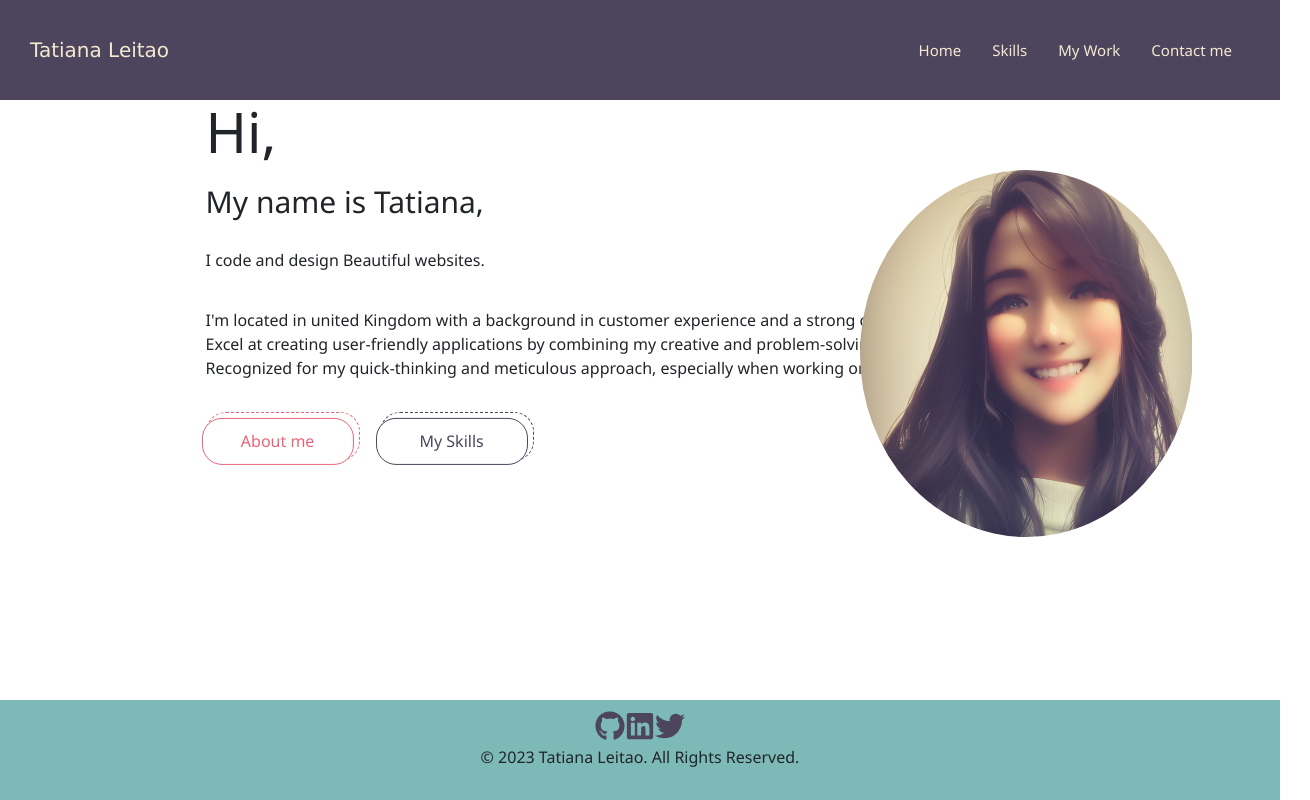
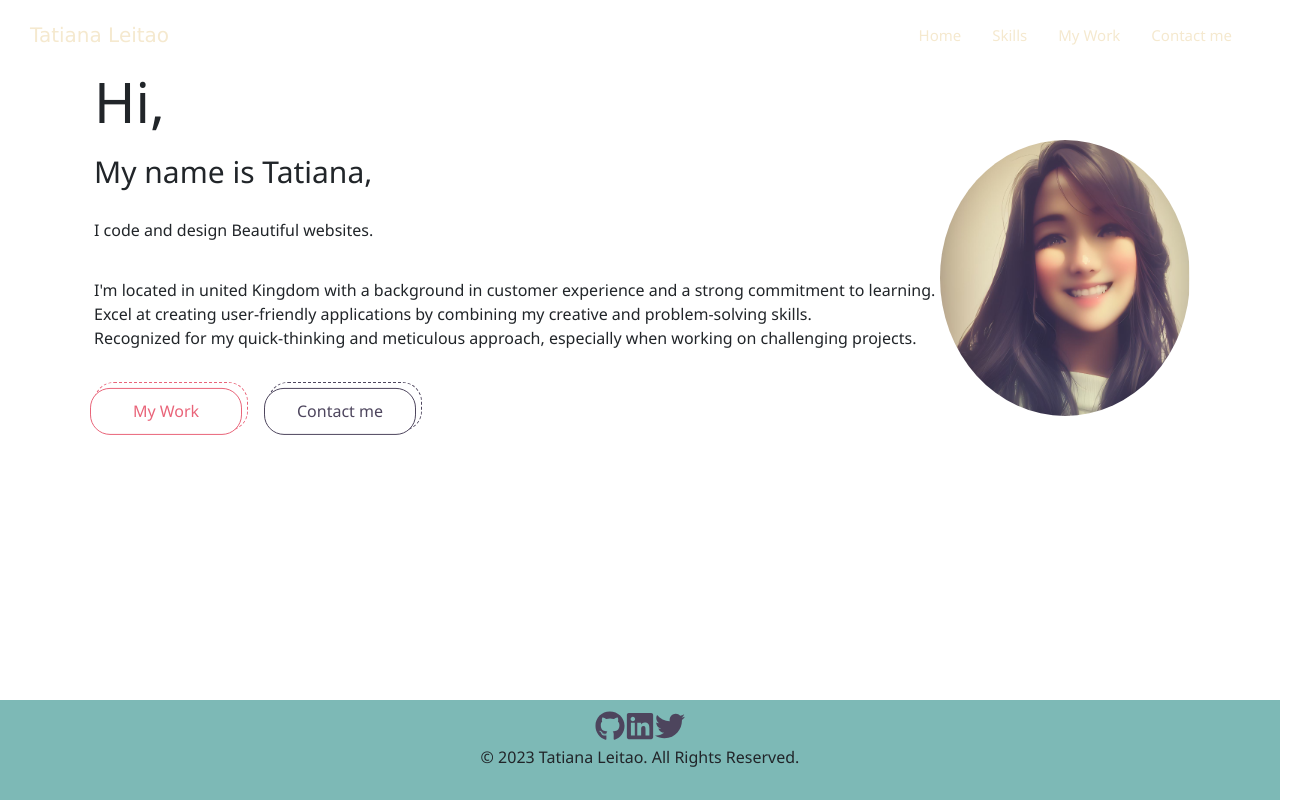
Before and after one commit to felisbertotati/react-portfolio, a React (Create React App) app in the folder react-portfolio/: page / in a window 1280 px wide. Shown: the whole page, 1310 px wide, since content can reach past the window. Built offline with nearby package versions, Linux system fonts and the light colour scheme.

Commit message:
- added link fo web site in packge.json

```diff
--- a/react-portfolio/package.json
+++ b/react-portfolio/package.json
@@ -8,8 +8,10 @@
     "@testing-library/user-event": "^13.5.0",
     "bootstrap": "^5.3.0-alpha1",
     "icons": "^1.0.0",
+    "nodemailer": "^6.9.1",
     "react": "^18.2.0",
     "react-bootstrap": "^2.7.2",
+    "react-day-and-night-toggle": "^1.0.18",
     "react-dom": "^18.2.0",
     "react-icons": "^4.8.0",
     "react-router-dom": "^6.8.2",
--- a/react-portfolio/src/App.css
+++ b/react-portfolio/src/App.css
@@ -22,11 +22,25 @@ footer {
 
 /*navbar style*/
 
+:root {
+  --text-color: #333;
+  --bg-color: #fff;
+}
+.dark-mode {
+  --text-color: #fff;
+  --bg-color: #333;
+}
 .navbar {
-  background-color: #4d455d;
-  height: 100px;
+  background-color: var(--bg-color);
+  color: var(--text-color);
+  height: 70px;
   width: 100%;
 }
+
+/* .navbar {
+  background-color: #4d455d;
+
+} */
 
 .nav-link {
   color: #f5e9cf;
@@ -62,7 +76,7 @@ footer {
 .childOne {
   position: absolute;
   top: 50%;
-  left: 60%;
+  left: 50%;
   transform: translate(-50%, -50%);
 }
 
@@ -87,12 +101,13 @@ footer {
   position: absolute;
   top: 70px;
   right: 50px;
-  width: 300px;
+  width: 220px;
   height: auto;
 }
 
 .avatarImage {
   border-radius: 50%;
+  width: 250px;
 }
 
 /*Buttons style*/
@@ -160,6 +175,13 @@ footer {
 .btn-two:hover {
   color: #f5e9cf;
   background-color: #4d455d;
+}
+
+.carousel-control-prev-icon,
+.carousel-control-next-icon {
+  display: flex;
+  align-items: center;
+  font-size: 1.5rem;
 }
 
 /*Footer*/
@@ -252,6 +274,7 @@ footer {
   width: 100%;
   height: 100%;
 }
+
 .card-one {
   position: absolute;
   top: 5px;
@@ -316,6 +339,14 @@ footer {
   color: #f5e9cf;
 }
 
+.btn-skills {
+  display: flex;
+  justify-content: center;
+  color: #e96479;
+  font-size: 20px;
+  padding-top: 30px;
+}
+
 /*Button*/
 .contacts-button {
   position: absolute; /* or fixed, or sticky */
--- a/react-portfolio/src/App.js
+++ b/react-portfolio/src/App.js
@@ -6,6 +6,7 @@ import Skills from "./pages/Skills";
 import Contacts from "./pages/Contacts";
 import Footer from "./components/Footer";
 import { Route, Routes } from "react-router-dom";
+
 import "./App.css";
 
 function App() {
--- a/react-portfolio/src/components/Navbar.js
+++ b/react-portfolio/src/components/Navbar.js
@@ -3,7 +3,7 @@ import React from "react";
 function Navbar() {
   return (
     <>
-      <nav className="navbar navbar-expand-lg ">
+      <nav className="navbar navbar-expand-lg">
         <a className="logo" href="/">
           Tatiana Leitao
         </a>
@@ -26,7 +26,6 @@ function Navbar() {
             <a className="nav-link" href="/">
               Home
             </a>
-
             <a className="nav-link " href="/skills">
               Skills
             </a>
--- a/react-portfolio/src/myprojects.json
+++ b/react-portfolio/src/myprojects.json
@@ -3,36 +3,42 @@
     "id": 1,
     "name": "Horiseon",
     "image": "../images/horiseon_ori.png",
-    "about": " Organize the website with semantic HTML "
+    "about": " Organize the website with semantic HTML ",
+    "url": "https://felisbertotati.github.io/Semantic-HTML/"
   },
   {
     "id": 2,
     "name": "Finances",
     "image": "../images/finances.png",
-    "about": "Real-world situation on analyzing the financial records of a company. "
+    "about": "Real-world situation on analyzing the financial records of a company. ",
+    "url": "https://felisbertotati.github.io/Console-Finances/"
   },
   {
     "id": 3,
     "name": "Code Quiz",
     "image": "../images/codequiz.png",
-    "about": "Create a multiple-choice coding quiz that can keep track of the high scores."
+    "about": "Create a multiple-choice coding quiz that can keep track of the high scores.",
+    "url": "https://felisbertotati.github.io/Code-Quiz/"
   },
   {
     "id": 4,
     "name": "Daily Planner ",
     "image": "../images/dailyplanner.png",
-    "about": "Create a calendar app allowing user's to save events for each hour of the day. "
+    "about": "Create a calendar app allowing user's to save events for each hour of the day. ",
+    "url": "https://github.com/felisbertotati/Daily-Planner-Calendar"
   },
   {
     "id": 5,
     "name": "Weather App",
     "image": "../images/weather.png",
-    "about": " Create a weather dashboar application allowing users see the weather forecast. "
+    "about": " Create a weather dashboar application allowing users see the weather forecast. ",
+    "url": "https://felisbertotati.github.io/Weather-App/"
   },
   {
     "id": 6,
     "name": "Calorie",
     "image": "../images/calorie.png",
-    "about": "App that allows users choose tips of cousin and ingredients "
+    "about": "App that allows users choose tips of cousin and ingredients ",
+    "url": "https://marilynwho.github.io/calory-app/"
   }
 ]
--- a/react-portfolio/src/pages/Contacts.js
+++ b/react-portfolio/src/pages/Contacts.js
@@ -1,9 +1,19 @@
 import React from "react";
 
 function Contacts() {
+  const sendEmail = () => {
+    const recipient = "tatiana_felisberto_@hotmail.com";
+    const subject = "Message from Contact Form";
+    const name = document.getElementById("name-input").value;
+    const email = document.getElementById("email-input").value;
+    const message = document.getElementById("message-input").value;
+    const body = `Name: ${name}\nEmail: ${email}\nMessage: ${message}`;
+    window.location.href = `mailto:${recipient}?subject=${subject}&body=${body}`;
+  };
+
   return (
     <>
-      <div className="wrapper">
+      <div className="">
         <h2 className="skills">Contact me</h2>
         <div className="container">
           <div class="input-group pt-3">
@@ -11,9 +21,10 @@ function Contacts() {
             <input
               type="text"
               class="form-control"
-              placeholder="Ricky"
-              aria-label="Username"
+              placeholder="Name"
+              aria-label="Name"
               aria-describedby="basic-addon1"
+              id="name-input"
             />
           </div>
           <div class="input-group pt-3">
@@ -21,9 +32,10 @@ function Contacts() {
             <input
               type="text"
               class="form-control"
-              placeholder="Ricky@gmail.com"
-              aria-label="Username"
+              placeholder="Email"
+              aria-label="Email"
               aria-describedby="basic-addon1"
+              id="email-input"
             />
           </div>
           <div class="input-group pt-3">
@@ -32,14 +44,15 @@ function Contacts() {
               type="text"
               class="form-control"
               placeholder="Message"
-              aria-label="Username"
+              aria-label="Message"
               aria-describedby="basic-addon1"
               style={{ height: 150 }}
+              id="message-input"
             />
           </div>
-          <a href="/" className="btn contacts-button">
+          <button className="btn contacts-button" onClick={sendEmail}>
             Send
-          </a>
+          </button>
         </div>
       </div>
     </>
--- a/react-portfolio/src/pages/HomePage.js
+++ b/react-portfolio/src/pages/HomePage.js
@@ -7,7 +7,7 @@ function HomePage() {
     <>
       <div class="jumbotron">
         <div className="row row-cols-1 row-cols-sm-1 row-cols-md-2 row-cols-lg-1">
-          <div className="container childOne">
+          <div className="childOne">
             <h1 className="display-4 hi ">Hi,</h1>
             <h2 className="lead">My name is Tatiana,</h2>
 
@@ -21,17 +21,17 @@ function HomePage() {
               especially when working on challenging projects.
             </p>
             <div className="btn-border">
-              <a className=" btn-one filter" href="#About" role="button">
-                About me
+              <a className=" btn-one filter" href="/projects" role="button">
+                My Work
               </a>
             </div>
             <div className="btn-border-two">
-              <a className="btn-two" href="#Skills" role="button">
-                My Skills
+              <a className="btn-two" href="/ontacts" role="button">
+                Contact me
               </a>
             </div>
           </div>
-          <div className="Container avatar ">
+          <div className="avatar ">
             <img src={avatar} alt="My avatar" className="avatarImage"></img>
           </div>
         </div>
--- a/react-portfolio/src/pages/ProjectsPages.js
+++ b/react-portfolio/src/pages/ProjectsPages.js
@@ -1,6 +1,7 @@
 import React, { useRef, useEffect } from "react";
 import myWork from "../myprojects.json";
 import { Carousel } from "react-bootstrap";
+import { FaArrowLeft, FaArrowRight } from "react-icons/fa";
 
 function ProjectsPages() {
   const carouselRef = useRef(null);
@@ -40,11 +41,11 @@ function ProjectsPages() {
         <div className="row">
           <div className="col-1 align-self-center">
             <button className="btn btn-link" onClick={handlePrevClick}>
-              <span className="carousel-control-prev-icon" />
+              <FaArrowLeft color="#4d455d" size={24} />
             </button>
           </div>
           <div className="col-10">
-            <Carousel ref={carouselRef} interval={3000}>
+            <Carousel ref={carouselRef} interval={3000} controls={false}>
               {groupedWork.map((group) => (
                 <Carousel.Item key={group[0].id}>
                   <div className="row">
@@ -60,7 +61,7 @@ function ProjectsPages() {
                             ></img>
                             <p className="card-text">{work.about}</p>
                             <div className="btn-projects-border">
-                              <a href="/" className="btn-projects">
+                              <a href={work} className="btn-projects">
                                 Go somewhere
                               </a>
                             </div>
@@ -75,7 +76,7 @@ function ProjectsPages() {
           </div>
           <div className="col-1 align-self-center">
             <button className="btn btn-link" onClick={handleNextClick}>
-              <span className="carousel-control-next-icon" />
+              <FaArrowRight size={24} color="#4d455d" />
             </button>
           </div>
         </div>
--- a/react-portfolio/src/pages/Skills.js
+++ b/react-portfolio/src/pages/Skills.js
@@ -38,6 +38,14 @@ function Skills() {
           </div>
         </div>
       </div>
+
+      <a
+        className="btn-skills"
+        href="https://drive.google.com/file/d/1-tyKv7qvxvTshmhX1TfGa0AhCKcL1pZQ/view?usp=sharing"
+        role="button"
+      >
+        My Resume
+      </a>
     </>
   );
 }
```
Also changed, not shown: 1 other file (tests, documents, lock files or other folders).
